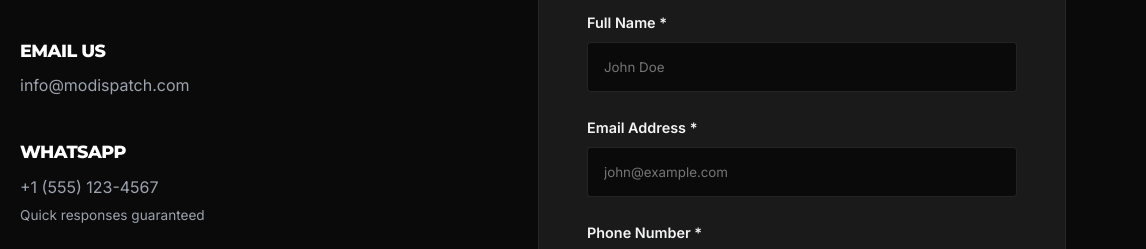
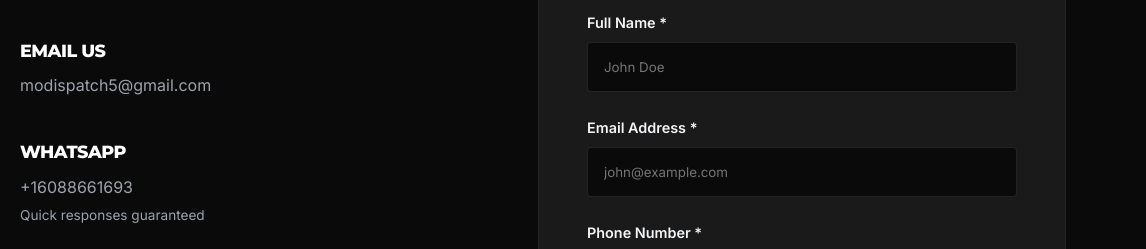
Before and after one commit to modispatch/modispatch, a plain HTML site: page index.html in a window 1280 px wide. Shown: the part 4546-4795 px from the top of the page, 134-1280 px from the left. Drawn offline with Linux system fonts and the light colour scheme.

Commit message:
Update contact email and WhatsApp number

```diff
--- a/index.html
+++ b/index.html
@@ -871,7 +871,7 @@
                         <div class="contact-details">
                             <h4>Email Us</h4>
                             <!-- REPLACE WITH YOUR ACTUAL EMAIL ADDRESS -->
-                            <a href="mailto:info@modispatch.com">info@modispatch.com</a>
+                            <a href="mailto:modispatch5@gmail.com">modispatch5@gmail.com</a>
                         </div>
                     </div>
 
@@ -880,7 +880,7 @@
                         <div class="contact-details">
                             <h4>WhatsApp</h4>
                             <!-- REPLACE WITH YOUR ACTUAL WHATSAPP NUMBER -->
-                            <a href="https://wa.me/15551234567">+1 (555) 123-4567</a>
+                            <a href="https://wa.me/16088661693">+16088661693</a>
                             <p style="font-size: 0.85rem; margin-top: 0.3rem;">Quick responses guaranteed</p>
                         </div>
                     </div>
```
